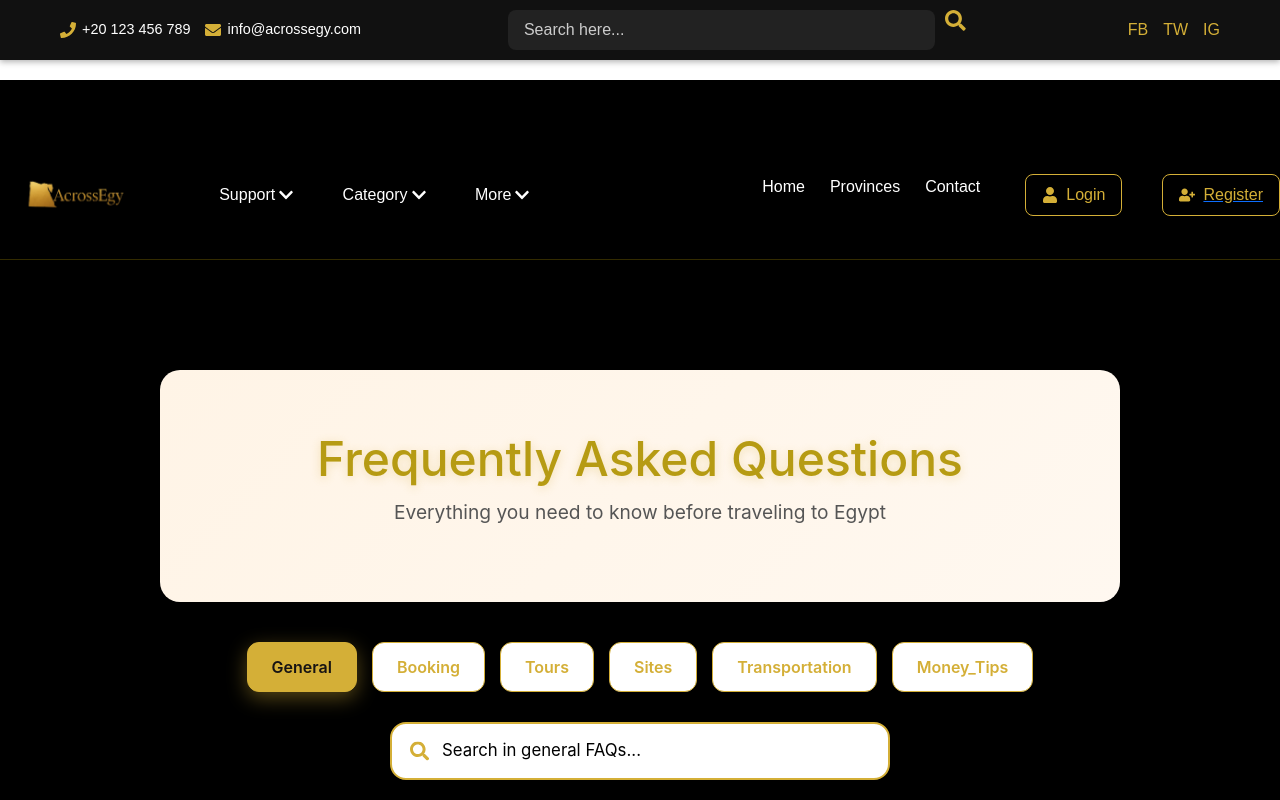
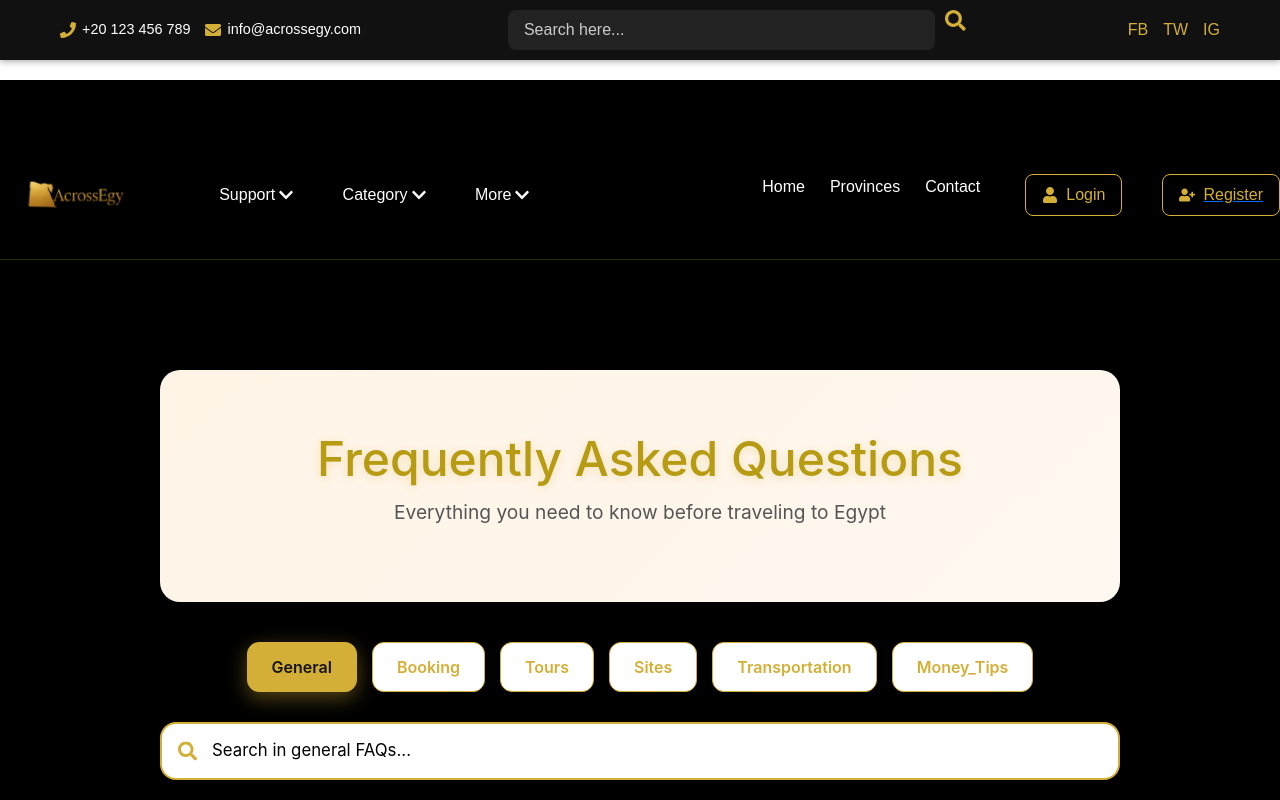
Before and after one commit to NaglaaMahmoud25/Across-Egypt, a React (Vite) app in the folder DEPIProject/: page /faq in a window 1280 px wide. Shown: the top 800 px of the page. Built offline with nearby package versions, Linux system fonts and the light colour scheme.

Commit message:
Refactor FAQ search bar styles for better layout

```diff
--- a/DEPIProject/src/pages/FAQ.css
+++ b/DEPIProject/src/pages/FAQ.css
@@ -84,31 +84,34 @@ body.dark-mode .faq-tab:hover {
   color: #161313;
 }
 
-/* ==================== SEARCH BAR ==================== */
-/* ==================== SEARCH BAR (محدّث ومضمون 100%) ==================== */
 .faq-search {
   position: relative;
   display: flex;
   justify-content: center;
   margin-bottom: 25px;
+  width: 100%;
+}
+
+.faq-search .search-wrapper {
+  position: relative;
+  width: 60%;
+  max-width: 500px;
 }
 
 .faq-search .search-icon {
   position: absolute;
-  left: 50%;
+  left: 18px;
   top: 50%;
   transform: translateY(-50%);
   color: #d4af37;
   font-size: 1.2rem;
   pointer-events: none;
   z-index: 10;
-  margin-left: -230px; /* نص عرض الـ input تقريبًا (500px ÷ 2 = 250px - شوية عشان الأيقونة تبقى في النص) */
 }
 
 .faq-search input {
-  width: 60%;
-  max-width: 500px;
-  padding: 14px 20px 14px 50px;  /* زوّدنا الـ padding من الشمال عشان الأيقونة تبقى جوا */
+  width: 100%;
+  padding: 14px 20px 14px 50px;
   border-radius: 16px;
   border: 2px solid #d4af37;
   outline: none;
@@ -117,7 +120,7 @@ body.dark-mode .faq-tab:hover {
   transition: all 0.3s ease;
 }
 
-/* الحل النهائي للون النص (زي ما كان) */
+/* باقي الكود زي ما هو */
 .faq-search input,
 .faq-search input:focus,
 .faq-search input:active,
@@ -140,18 +143,16 @@ body.dark-mode .faq-search input {
   background-color: #1c1c1c !important;
 }
 
-/* للموبايل: نرجع الأيقونة للمكان الصح لما الـ input يبقى 90% */
+/* موبايل – مثالي 100% */
 @media (max-width: 768px) {
-  .faq-search .search-icon {
-    margin-left: 0;
-    left: 12%;
+  .faq-search .search-wrapper {
+    width: 90%;
   }
 
-  .faq-search input {
-    width: 90%;
+  .faq-search .search-icon {
+    left: 16px;   /* ثابته ومظبوطة دايمًا */
   }
 }
-
 /* ==================== SEARCH RESULTS COUNT ==================== */
 .search-results-count {
   text-align: center;
```
